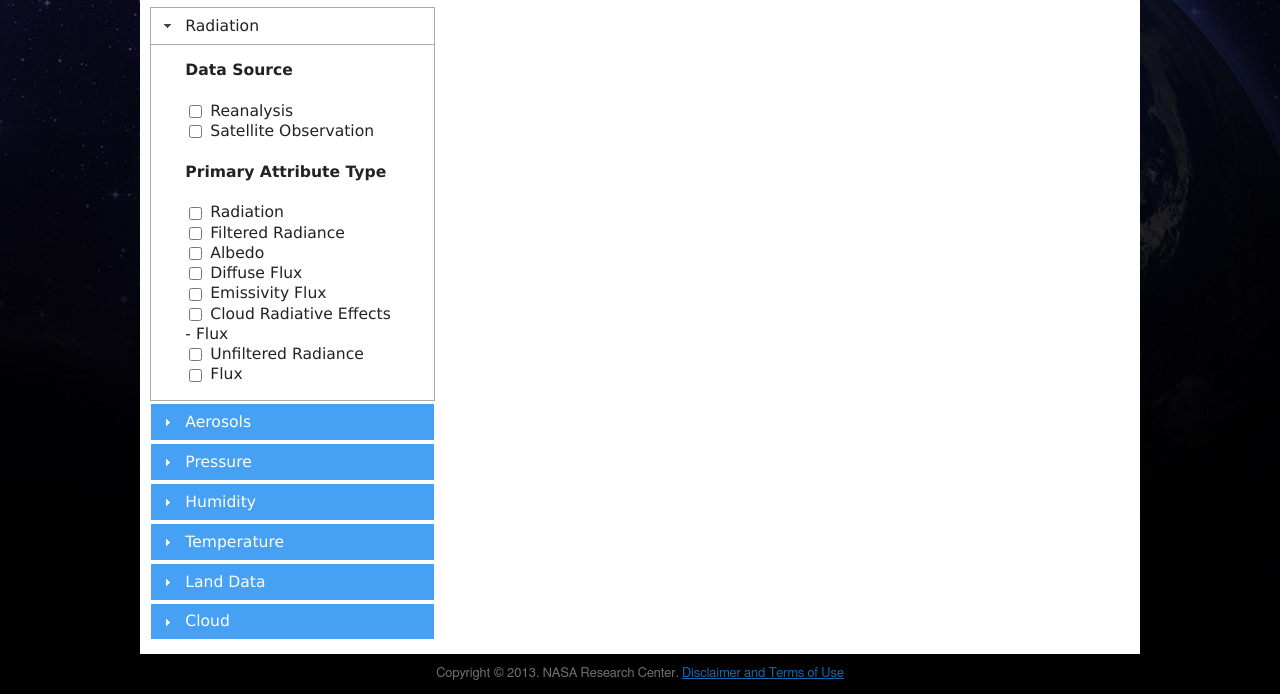
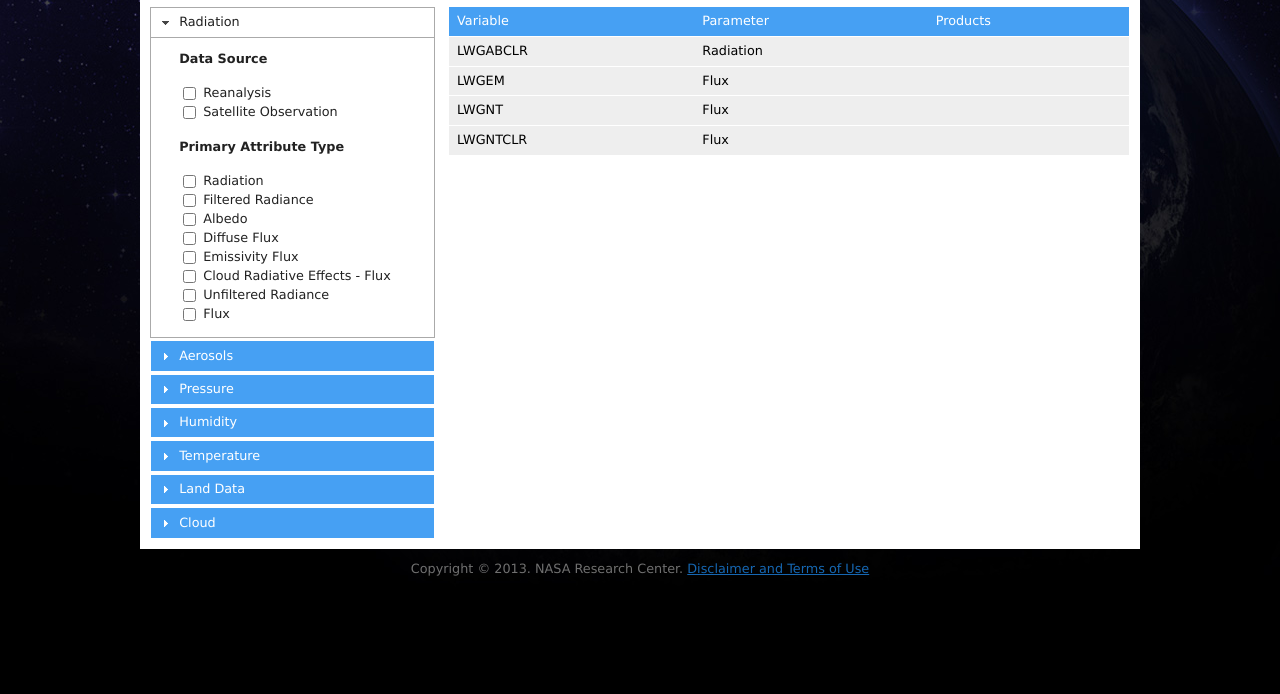
Before and after one commit to chrisayers/odisees, a plain HTML site: page index.html in a window 1280 px wide. Shown: the part 155-849 px from the top of the page. After the commit the page ends 800 px from the top, so only its background shows below. Drawn offline with Linux system fonts and the light colour scheme.

Commit message:
Content Added

```diff
--- a/css/main.css
+++ b/css/main.css
@@ -6,21 +6,23 @@
 	-moz-box-sizing: border-box;
 	-webkit-box-sizing: border-box;
 	box-sizing: border-box;
+	vertical-align: top;
 }
 .chromeframe {
 	position: absolute;
 	top: 0;
 }
 body {
-	font: 13px Helmet, Freesans, sans-serif;
+	font-family: "Lucida Sans Unicode", "Lucida Grande", Sans-Serif;
+	font-size: 80%;
 	background: #000 url(../images/bg.jpg) top center no-repeat;
 }
 
 /* Custom text-selection colors (remove any text shadows: http://twitter.com/miketaylr/status/12228805301) */
 ::-moz-selection {
- 	background: #46a0f3;
- 	color: #000;
- 	text-shadow: none;
+ background: #46a0f3;
+ color: #000;
+ text-shadow: none;
 }
 ::selection {
 	background: #46a0f3;
@@ -59,8 +61,12 @@ input[type="search"] {
 #left-nav {
 	display: inline-block;
 	margin: 10px;
-	overflow: auto;
-
+}
+#right-content {
+	display: inline-block;
+	vertical-align:top;
+	width: 660px;
+	margin: 12px 10px 10px 0;
 }
 #footer {
 	width: inherit;
@@ -70,10 +76,47 @@ input[type="search"] {
 	color: #707070;
 	text-align: center;
 }
-
 #footer a:link, #footer a:active, #footer a:visited {
 	color: #1667B2;
 }
 #footer a:hover {
-	color: #1667B2;
+	color: #1e76c7;
 }
+/* Styling for the table */
+
+#content-table {
+	font-size: 1em;
+	margin: 0px;
+	width: 680px;
+	text-align: left;
+	border-collapse: collapse;
+}
+#content-table thead th.bg {
+	background: #46a0f3;
+}
+#content-table th {
+	padding: 8px;
+	font-weight: normal;
+	font-size: 1em;
+	color: #fff;
+	background: #46a0f3;
+}
+#content-table td {
+	padding: 8px;
+	background: #eeeeee;
+	border-top: 1px solid #fff;
+	color: #000;
+}
+#content-table tfoot td.rounded-foot-left {
+	background: #d7dfe7;
+}
+#content-table tfoot td.rounded-foot-right {
+	background: #d7dfe7;
+}
+#content-table tbody tr:hover td {
+	background: #48a3f6;
+	color: #fff;
+}
+#content-table .odd {
+	background: #e8edff;
+}
--- a/index.html
+++ b/index.html
@@ -23,6 +23,7 @@
   <!-- End Header Area -->
   <!-- Content Area -->
   <div id="content_box">
+    <!-- Begin Left Nav DIV -->
     <div id="left-nav">
       <!-- Begin Left Nav Accordion -->
       <!-- Left Navigation Accordion -->
@@ -72,9 +73,46 @@
         <h3>Cloud</h3>
         <div>Nam dui erat, auctor a, dignissim quis.</div>
       </div>
-
       <!-- End Left Nav Accordion -->
     </div>
+    <!-- End Left Nav DIV -->
+    <!-- Begin Right Content DIV -->
+    <div id="right-content">
+      <table id="content-table" summary="NA">
+        <thead>
+          <tr>
+            <th scope="col" class="bg">Variable</th>
+            <th scope="col" class="bg">Parameter</th>
+            <th scope="col" class="bg">Products</th>
+          </tr>
+        </thead>
+        <tfoot>
+        </tfoot>
+        <tbody>
+          <tr>
+            <td>LWGABCLR</td>
+            <td>Radiation</td>
+            <td>&nbsp;</td>
+          </tr>
+          <tr>
+            <td>LWGEM</td>
+            <td>Flux</td>
+            <td>&nbsp;</td>
+          </tr>
+          <tr>
+            <td>LWGNT</td>
+            <td>Flux</td>
+            <td>&nbsp;</td>
+          </tr>
+          <tr>
+            <td>LWGNTCLR</td>
+            <td>Flux</td>
+            <td>&nbsp;</td>
+          </tr>
+        </tbody>
+      </table>
+    </div>
+    <!-- End Right Content DIV -->
   </div>
   <!-- End Content Area -->
   <div id="footer">Copyright &copy; 2013. NASA Research Center. <a href="#">Disclaimer and Terms of Use</a></div>
```
Also changed, not shown: css/custom-theme/jquery-ui-1.9.2.custom.css.
